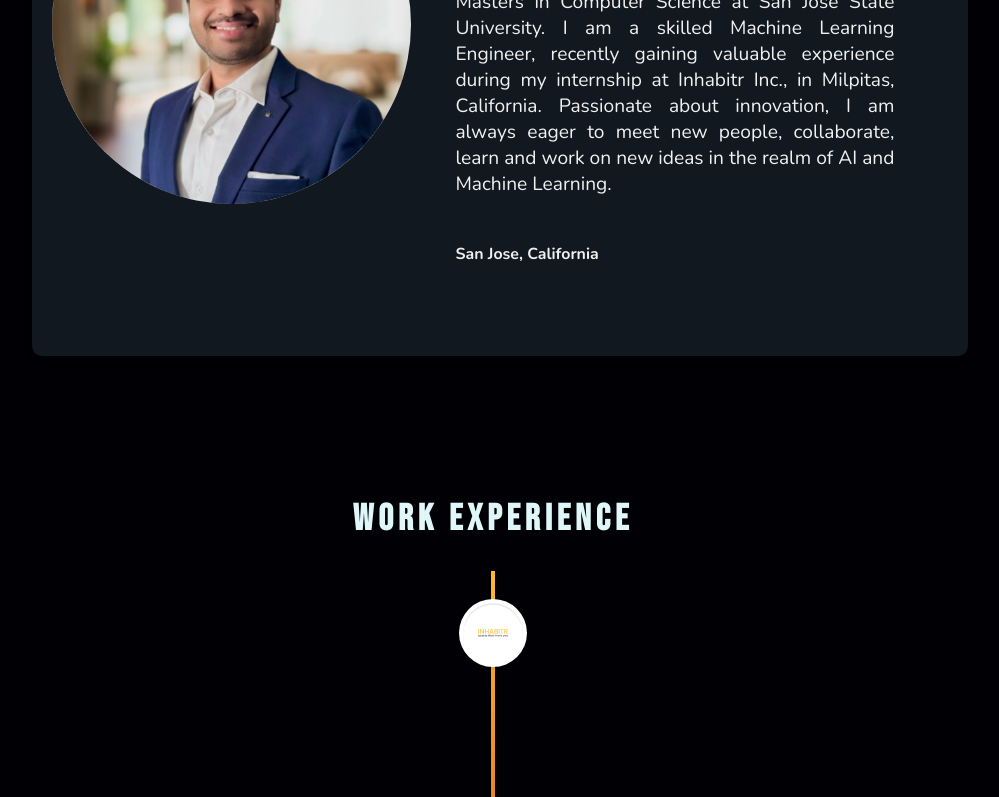
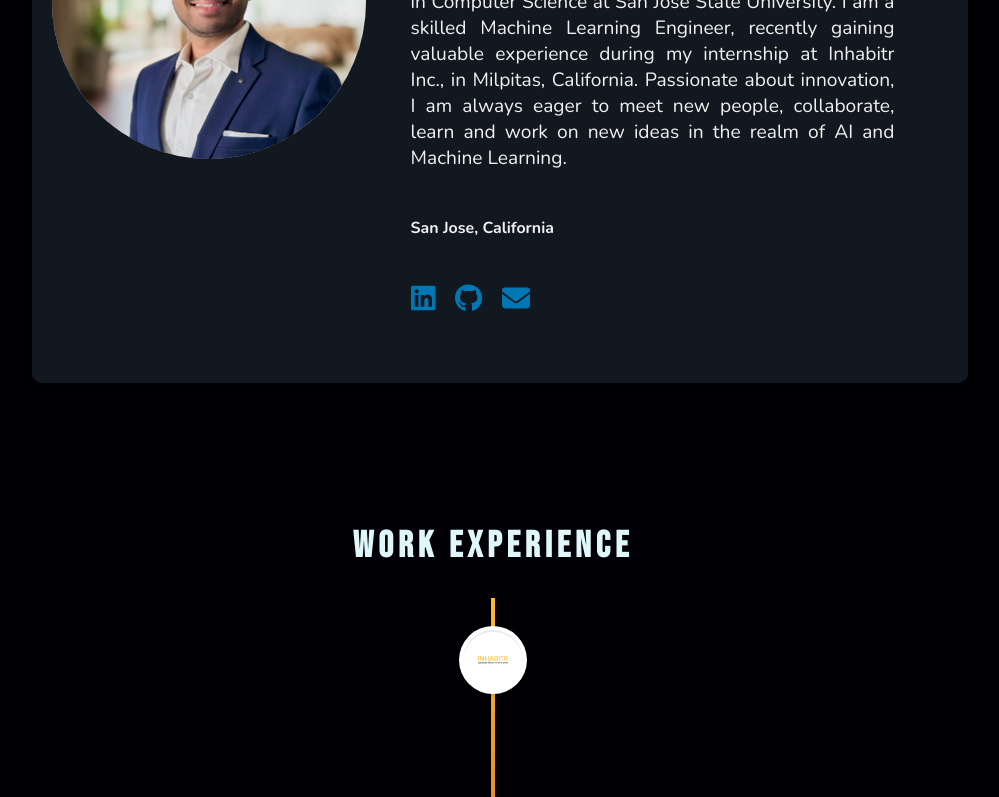
Before and after one commit to sumukh-aradhya/sumukh-aradhya-blog-2024, a React (Create React App) app: page /home in a window 1280 px wide. Shown: the part 1109-1906 px from the top of the page, without its empty margins (147-1146 px from the left). Built offline with nearby package versions, Linux system fonts and the light colour scheme.

Commit message:
added social links

```diff
--- a/package.json
+++ b/package.json
@@ -3,7 +3,9 @@
   "version": "0.1.0",
   "private": true,
   "dependencies": {
-    "@fortawesome/fontawesome-svg-core": "^6.5.2",
+    "@fortawesome/fontawesome-svg-core": "^6.7.2",
+    "@fortawesome/free-brands-svg-icons": "^6.7.2",
+    "@fortawesome/free-solid-svg-icons": "^6.7.2",
     "@fortawesome/react-fontawesome": "^0.2.2",
     "@testing-library/jest-dom": "^5.17.0",
     "@testing-library/react": "^13.4.0",
--- a/src/Components/Home/Home.css
+++ b/src/Components/Home/Home.css
@@ -133,11 +133,46 @@ body {
 
 .card-image-about {
     margin-top: 5%;
-    width: 40%;
+    width: 35%;
     height: 80%;
     border-radius: 250px;
     object-fit: cover;
 }
+
+.social-icons {
+  margin-top: 15px;
+  display: flex;
+  gap: 20px;
+  align-items: center;
+}
+
+.social-icon {
+  font-size: 28px;
+  color: #0077b5; /* Default LinkedIn blue, or change as needed */
+  transition: color 0.3s;
+}
+
+.social-icon:hover {
+  color: #e0f7fa; /* or any hover effect you like */
+}
+.email-icon {
+  color: #0077b5;
+}
+
+.copied-message {
+  margin-top: 8px;
+  color: #e0f7fa;
+  font-size: 14px;
+  animation: fadeInOut 2s ease-in-out;
+}
+
+@keyframes fadeInOut {
+  0% { opacity: 0; }
+  10% { opacity: 1; }
+  90% { opacity: 1; }
+  100% { opacity: 0; }
+}
+
 
 .card-text-about {
     padding: 5%;
--- a/src/Components/Home/Home.js
+++ b/src/Components/Home/Home.js
@@ -7,6 +7,10 @@ import dog from '../../assets/images/dog.png';
 import WorkTimelineComponent from '../Work_timeline/Work_timeline';
 import EduTimelineComponent from '../Edu_timeline/Edu_timeline';
 import GalleryComponent from '../Gallery/Gallery';
+import { FontAwesomeIcon } from '@fortawesome/react-fontawesome';
+import { faLinkedin, faGithub } from '@fortawesome/free-brands-svg-icons'
+import { faEnvelope } from '@fortawesome/free-solid-svg-icons';
+
 
 function Home() {
     const [isVisible, setIsVisible] = useState(true);
@@ -63,6 +67,16 @@ function Home() {
       window.addEventListener('scroll', handleScroll);
       return () => window.removeEventListener('scroll', handleScroll);
   }, []);
+
+  const [copied, setCopied] = useState(false);
+
+  const handleCopyEmail = () => {
+    navigator.clipboard.writeText('sumukhnaveenaradhya@gmail.com');
+    setCopied(true);
+    setTimeout(() => setCopied(false), 2000); // Hide after 2 seconds
+  };
+
+
     return (
         <>
         <div className="home-container">
@@ -88,6 +102,20 @@ function Home() {
                 <h5 className='p-card-text-about-addn-details'>
                   San Jose, California
                 </h5>
+                {/* Social Icons with Font Awesome */}
+                <div className="social-icons">
+                  <a href="https://www.linkedin.com/in/sumukh-n-aradhya" target="_blank" rel="noopener noreferrer">
+                    <FontAwesomeIcon icon={faLinkedin} className="social-icon" />
+                  </a>
+                  <a href="https://github.com/sumukh-aradhya" target="_blank" rel="noopener noreferrer">
+                    <FontAwesomeIcon icon={faGithub} className="social-icon" />
+                  </a>
+                  <span onClick={handleCopyEmail} className="social-icon email-icon" title="Copy email">
+                    <FontAwesomeIcon icon={faEnvelope} />
+                  </span>
+                </div>
+                {/* Copied Message */}
+                {copied && <p className="copied-message">Email copied!</p>}
               </div>
           </div>
         </div>
```
Also changed, not shown: 1 other file (tests, documents, lock files or other folders).
